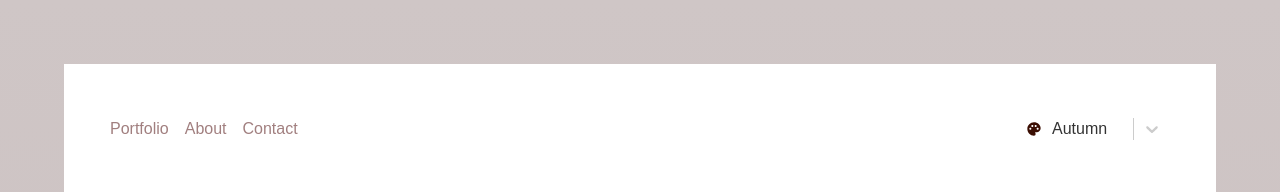
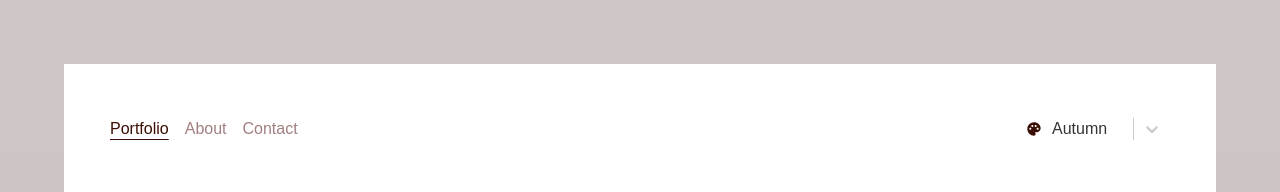
Before and after one commit to akleszcz/art-portfolio, a React (Create React App) app: page /portfolio in a window 1280 px wide. Shown: the top 192 px of the page. Built offline with nearby package versions, Linux system fonts and the light colour scheme.

Commit message:
Add a test case to check active NavLink styling

```diff
--- a/src/components/NavBar/index.tsx
+++ b/src/components/NavBar/index.tsx
@@ -4,7 +4,7 @@ import ThemeSelect from "./ThemeSelect";
 
 const NavBar: FunctionComponent = () => {
   return <Styled.Nav aria-label="Primary navigation">
-    <Styled.NavigationLink to="/">Portfolio</Styled.NavigationLink>
+    <Styled.NavigationLink to="/portfolio">Portfolio</Styled.NavigationLink>
     <Styled.NavigationLink to="/about">About</Styled.NavigationLink>
     <Styled.NavigationLink to="/contact">Contact</Styled.NavigationLink>
     <ThemeSelect />
--- a/src/components/NavBar/styles.ts
+++ b/src/components/NavBar/styles.ts
@@ -14,6 +14,8 @@ export const Nav = styled.nav`
 
 export const NavigationLink = styled(NavLink)`
   color: inherit;
+  text-decoration: underline;
+  text-underline-offset: 5px;
 
   &:not(.active) {
     color: ${({ theme }) => theme.colors.secondaryText};
```
Also changed, not shown: 1 other file (tests, documents, lock files or other folders).
